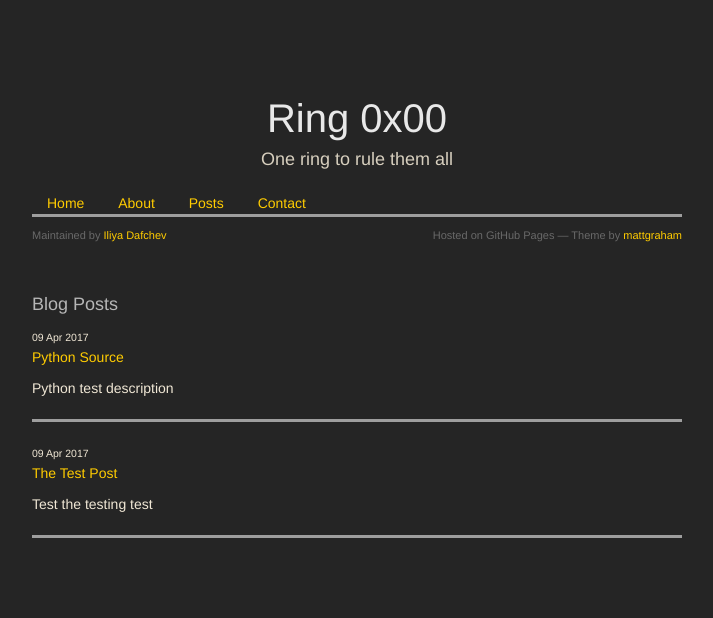
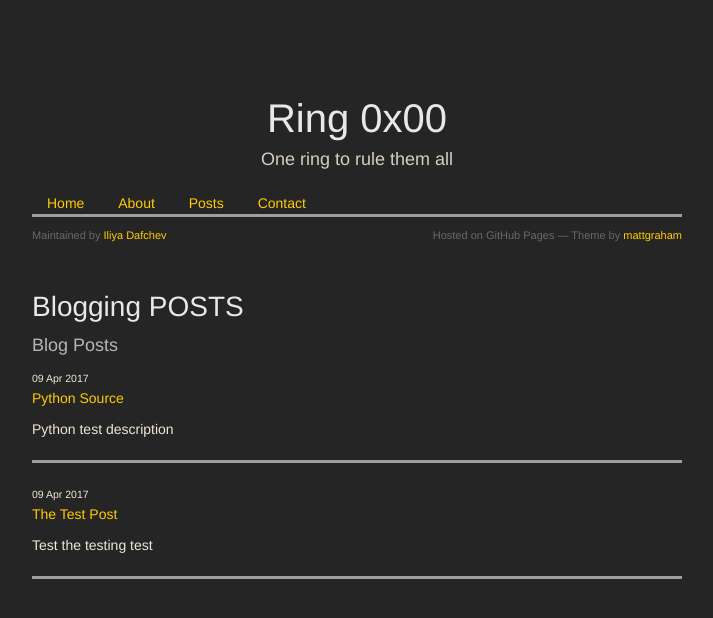
Before and after one commit to idafchev/idafchev.github.io, a Jekyll site: the page built from blog_posts.md, in a window 1280 px wide. Shown: the top 618 px of the page, without its empty margins (283-996 px from the left). Built offline with Jekyll 4.4.1, drawn with Linux system fonts in a browser that asks for light colours; nearby versions of some CDN libraries; some web fonts are replaced; our own code applies the rules of GitHub Pages for plain Markdown files.

Commit message:
Update blog_posts.md

```diff
--- a/blog_posts.md
+++ b/blog_posts.md
@@ -1,5 +1,6 @@
 ---
-layout: default
+layout: page
+title: Blogging POSTS
 ---
 ### Blog Posts
 <div class="bloglist">
```
